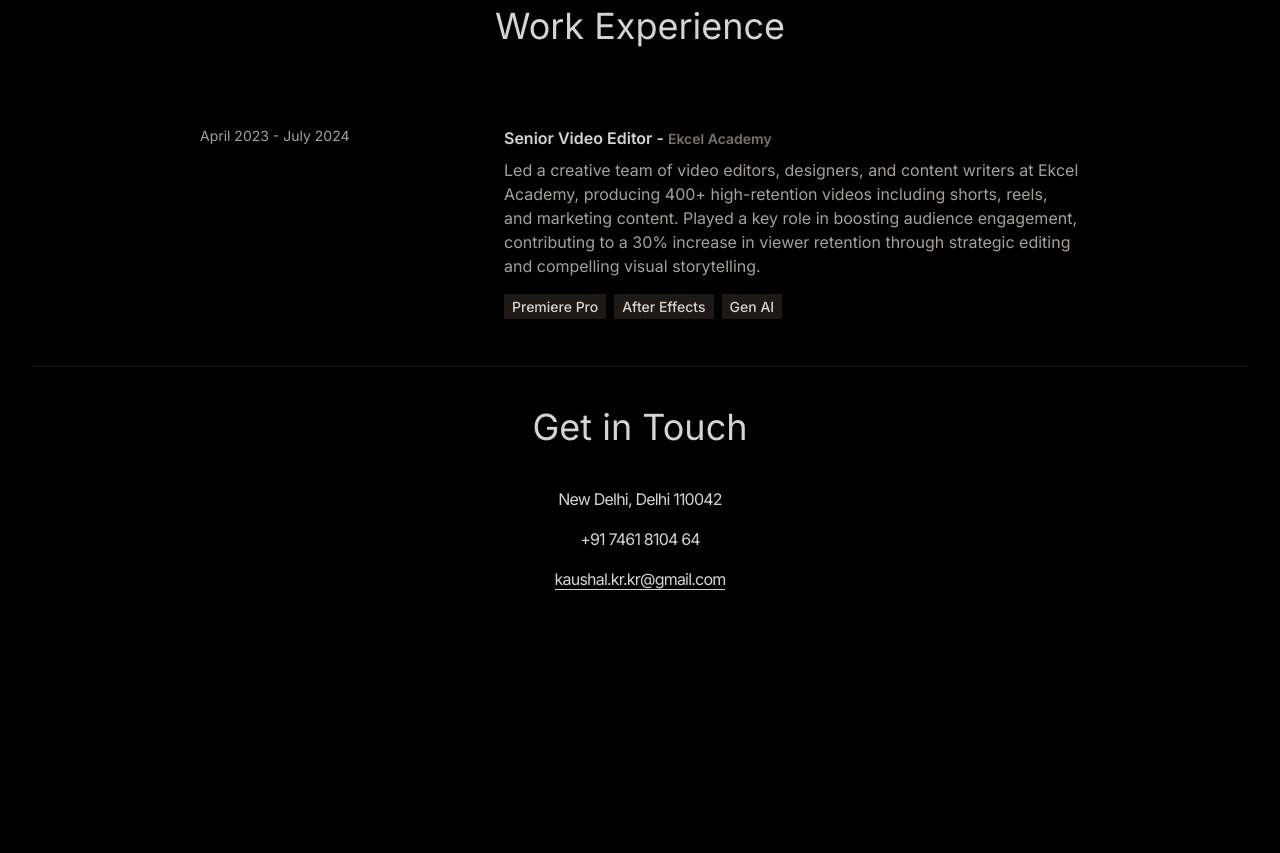
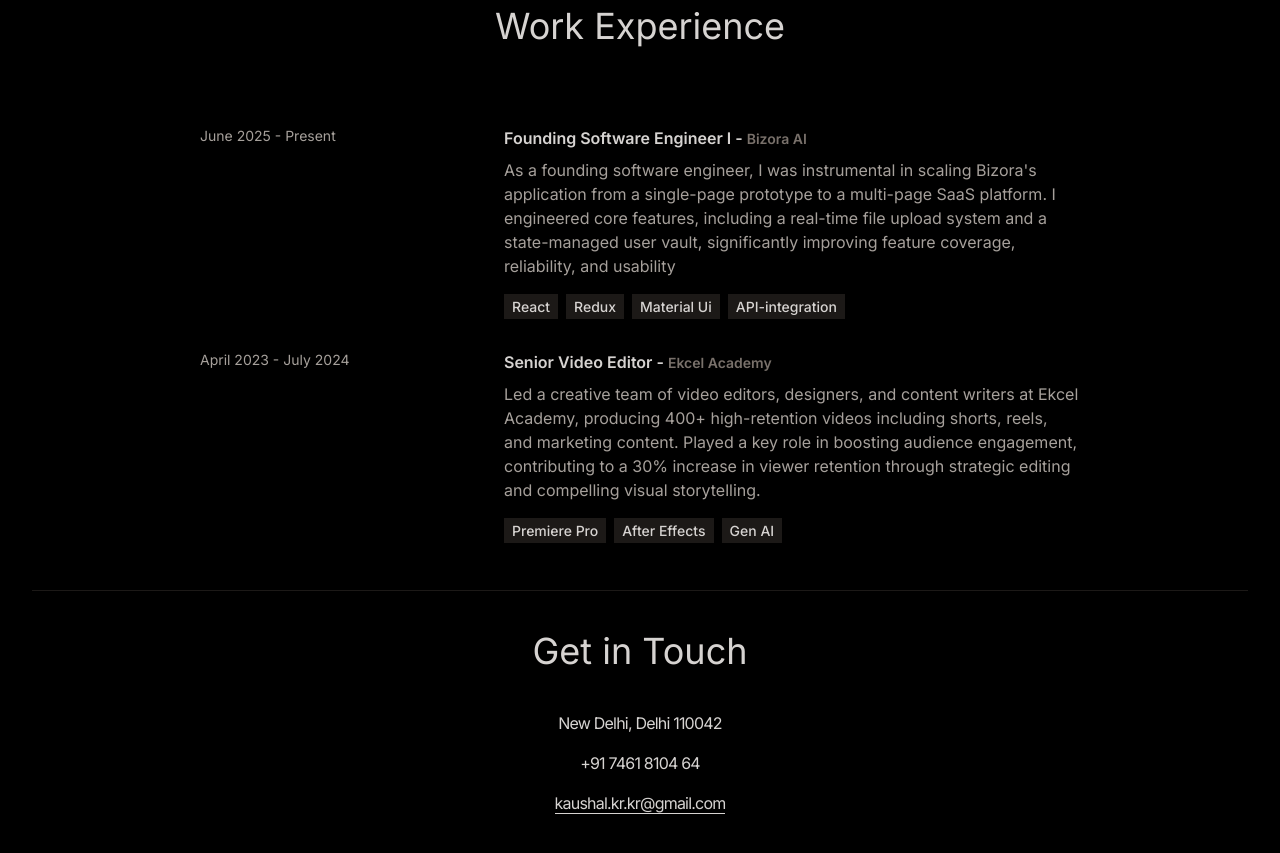
Before and after one commit to kaushalkrsna1602/kaushal-kumar, a React (Vite) app: page / in a window 1280 px wide. Shown: the part 3180-4033 px from the top of the page. Before the commit the page ends 3851 px from the top, so only its background shows below. Built offline with nearby package versions, Linux system fonts and the light colour scheme.

Commit message:
new position added

```diff
--- a/src/constants/index.js
+++ b/src/constants/index.js
@@ -10,6 +10,13 @@ Known for taking ownership and getting things done—thrives on building and lea
 export const ABOUT_TEXT = `I am a dedicated and versatile full stack developer with a passion for creating efficient and user-friendly web applications. With 5 years of professional experience, I have worked with a variety of technologies, including React, Next.js, Node.js, MySQL, PostgreSQL, and MongoDB. My journey in web development began with a deep curiosity for how things work, and it has evolved into a career where I continuously strive to learn and adapt to new challenges. I thrive in collaborative environments and enjoy solving complex problems to deliver high-quality solutions. Outside of coding, I enjoy staying active, exploring new technologies, and contributing to open-source projects.`;
 
 export const EXPERIENCES = [
+  {
+    year: "June 2025 - Present",
+    role: "Founding Software Engineer I ",
+    company: "Bizora AI",
+    description: `As a founding software engineer, I was instrumental in scaling Bizora's application from a single-page prototype to a multi-page SaaS platform. I engineered core features, including a real-time file upload system and a state-managed user vault, significantly improving feature coverage, reliability, and usability`,
+    technologies: ["React", "Redux", "Material Ui", "API-integration"],
+  },
   {
     year: "April 2023 - July 2024",
     role: "Senior Video Editor",
```
Also changed, not shown: 1 other file (tests, documents, lock files or other folders).
